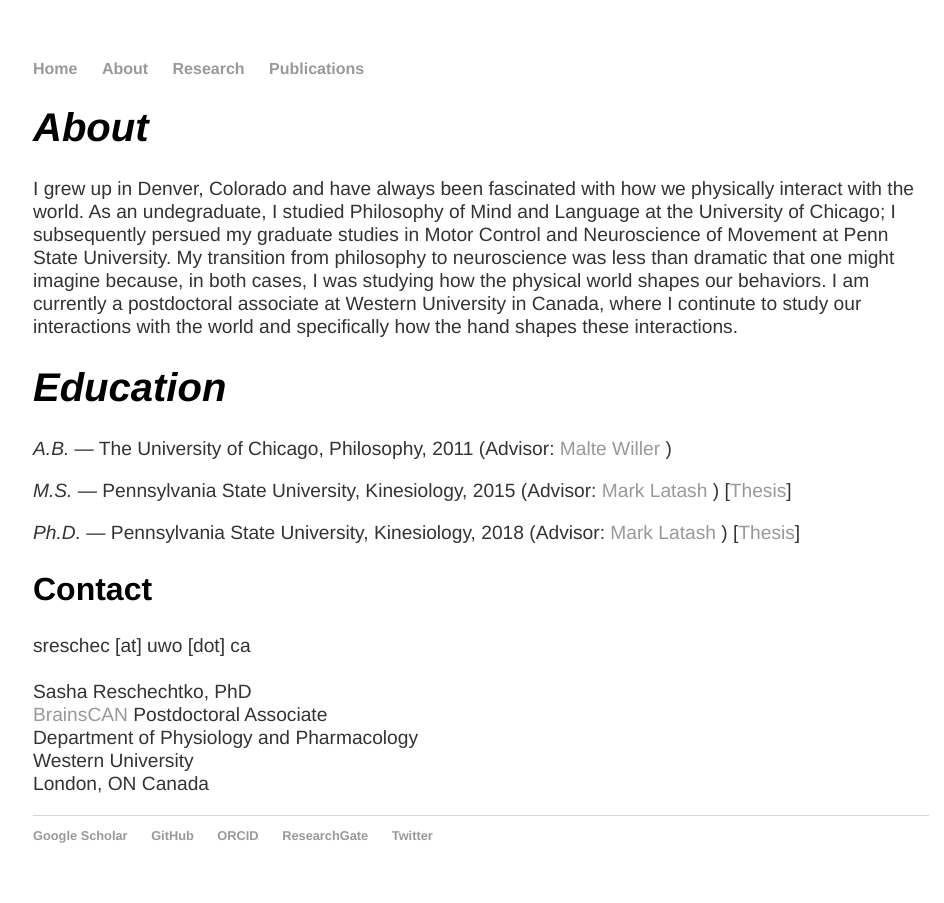
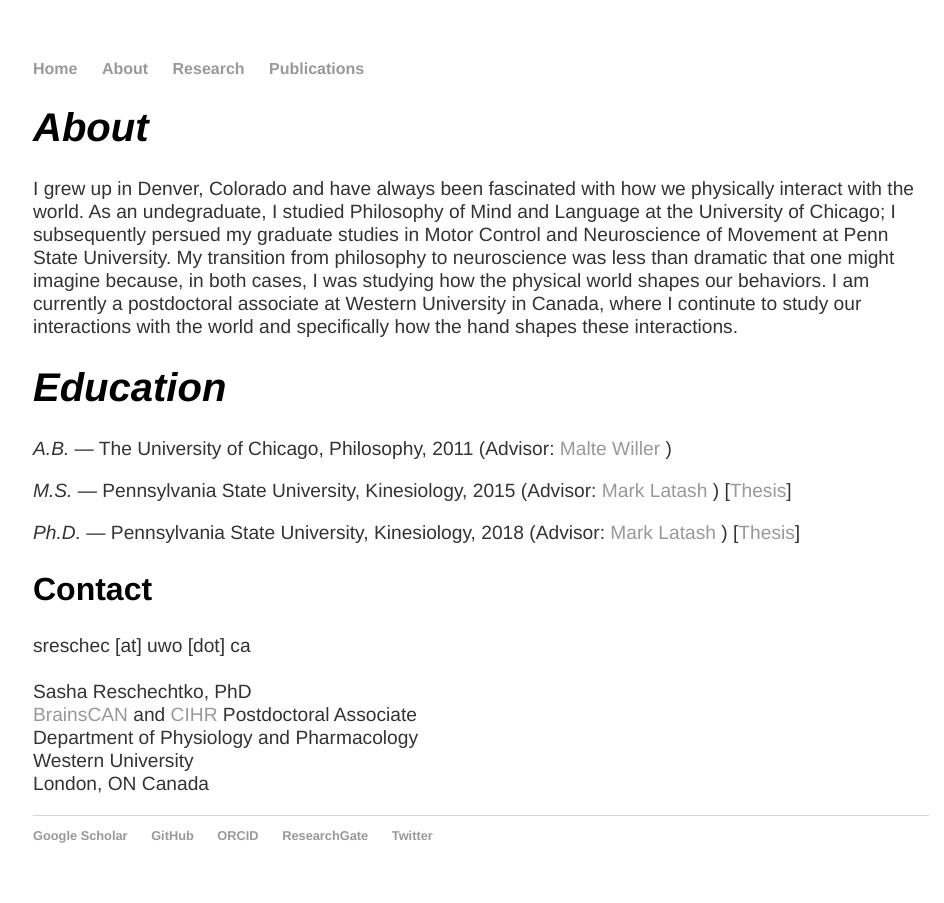
Before and after one commit to sreschechtko/sreschechtko.github.io, a Jekyll site: the page built from about.html, in a window 1280 px wide. Shown: the whole page, without its empty margins (159-1103 px from the left). Built offline with Jekyll 4.4.1, drawn with Linux system fonts in a browser that asks for light colours.

Commit message:
Update about.html

```diff
--- a/about.html
+++ b/about.html
@@ -13,5 +13,5 @@ title: Sasha Reschechtko - About
 	<p></p>
 	<p></p>
 	<h2>Contact</h2>
-	<p>sreschec [at] uwo [dot] ca <br><br> Sasha Reschechtko, PhD <br> <a href = "https://brainscan.uwo.ca" target = "_blank">BrainsCAN</a> Postdoctoral Associate <br> Department of Physiology and Pharmacology <br> Western University <br>London, ON Canada</p>
+	<p>sreschec [at] uwo [dot] ca <br><br> Sasha Reschechtko, PhD <br> <a href = "https://brainscan.uwo.ca" target = "_blank">BrainsCAN</a> and <a href = "https://cihr-irsc.gc.ca/" target = "_blank">CIHR</a>  Postdoctoral Associate <br> Department of Physiology and Pharmacology <br> Western University <br>London, ON Canada</p>
 </div></.blurb>
```
